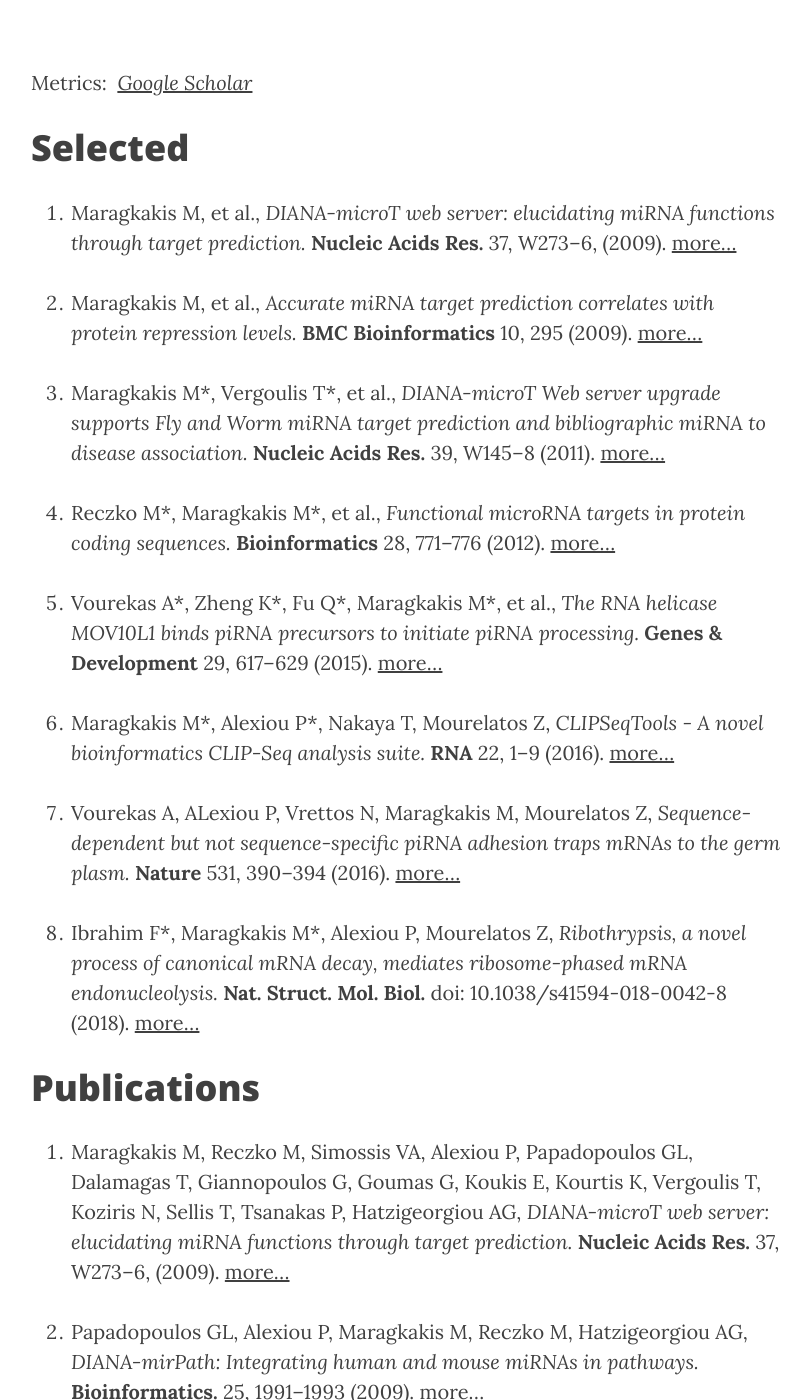
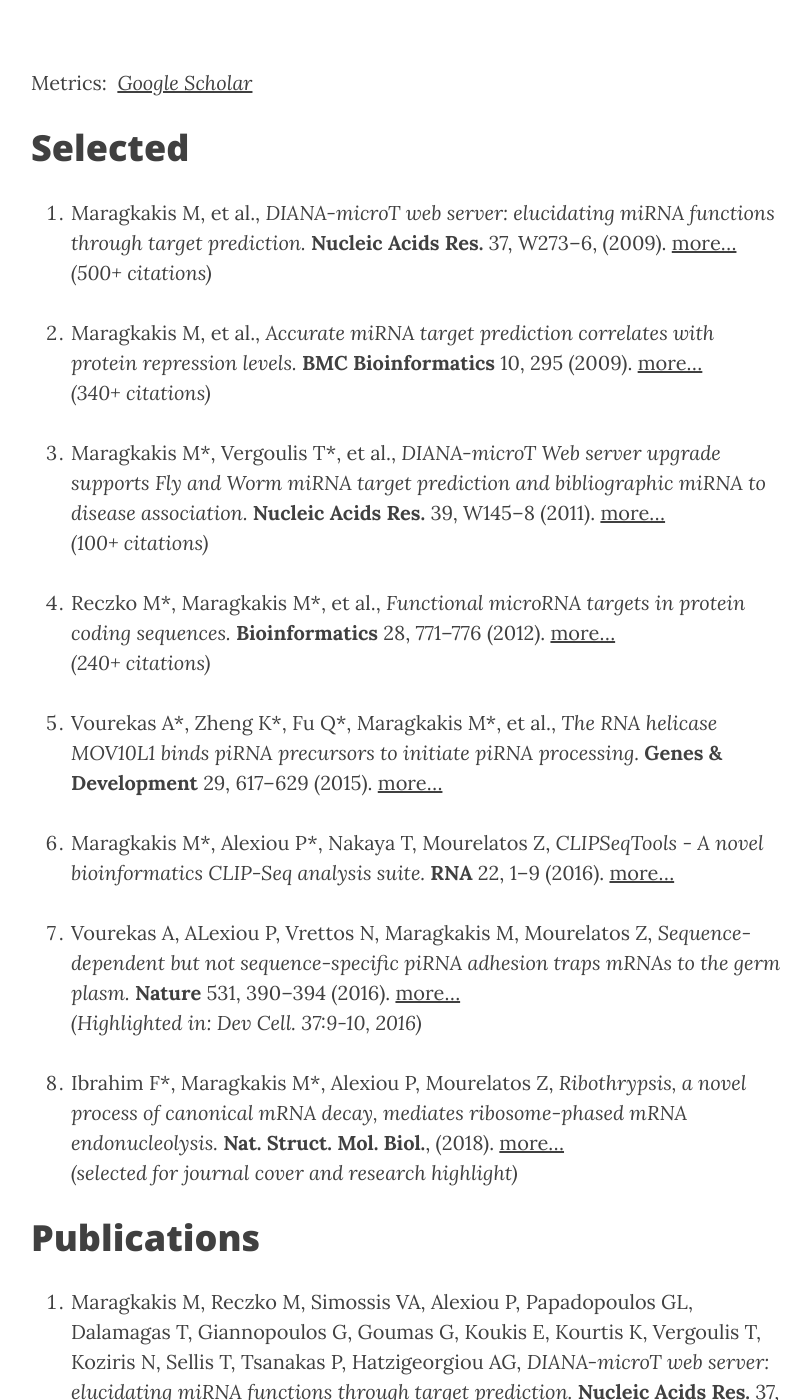
Before and after one commit to mnsmar/mnsmar.github.io, a Jekyll site: the page built from publications/index.markdown, in a window 1280 px wide and 1400 px high, scrolled down 468 px. Shown: the whole window, without its empty margins (234-1045 px from the left). Built offline with Jekyll 4.4.1, drawn with Linux system fonts in a browser that asks for light colours; nearby versions of some CDN libraries.

Commit message:
publications: update

```diff
--- a/publications/index.markdown
+++ b/publications/index.markdown
@@ -13,20 +13,24 @@ Metrics: &nbsp;*[Google Scholar](https://scholar.google.com/citations?user=F3yZj
 1.  Maragkakis M, et al., *DIANA-microT web server: elucidating miRNA
 functions through target prediction.* **Nucleic Acids Res.** 37, W273–6,
 (2009).
-[more...](http://nar.oxfordjournals.org/content/37/suppl_2/W273.abstract)
+[more...](http://nar.oxfordjournals.org/content/37/suppl_2/W273.abstract)<br/>
+*(500+ citations)*
 
 1.  Maragkakis M, et al., *Accurate miRNA target prediction correlates with
 protein repression levels.* **BMC Bioinformatics** 10, 295 (2009).
-[more...](http://bmcbioinformatics.biomedcentral.com/articles/10.1186/1471-2105-10-295)
+[more...](http://bmcbioinformatics.biomedcentral.com/articles/10.1186/1471-2105-10-295)<br/>
+*(340+ citations)*
 
 1.  Maragkakis M\*, Vergoulis T\*, et al., *DIANA-microT Web server upgrade
 supports Fly and Worm miRNA target prediction and bibliographic miRNA to
 disease association.* **Nucleic Acids Res.** 39, W145–8 (2011).
-[more...](http://nar.oxfordjournals.org/content/39/suppl_2/W145.abstract)
+[more...](http://nar.oxfordjournals.org/content/39/suppl_2/W145.abstract)<br/>
+*(100+ citations)*
 
 1.  Reczko M\*, Maragkakis M\*, et al., *Functional microRNA targets in
 protein coding sequences.* **Bioinformatics** 28, 771–776 (2012).
-[more...](http://bioinformatics.oxfordjournals.org/content/28/6/771.abstract)
+[more...](http://bioinformatics.oxfordjournals.org/content/28/6/771.abstract)<br/>
+*(240+ citations)*
 
 1.  Vourekas A\*, Zheng K\*, Fu Q\*, Maragkakis M\*, et al., *The RNA helicase
 MOV10L1 binds piRNA precursors to initiate piRNA processing.* **Genes &
@@ -40,13 +44,14 @@ novel bioinformatics CLIP-Seq analysis suite.* **RNA** 22, 1–9 (2016).
 1.  Vourekas A, ALexiou P, Vrettos N, Maragkakis M, Mourelatos Z,
 *Sequence-dependent but not sequence-specific piRNA adhesion traps mRNAs to
 the germ plasm.* **Nature** 531, 390–394 (2016).
-[more...](http://www.nature.com/nature/journal/v531/n7594/full/nature17150.html)
+[more...](http://www.nature.com/nature/journal/v531/n7594/full/nature17150.html)<br/>
+*(Highlighted in: Dev Cell. 37:9-10, 2016)*
 
-1. Ibrahim F\*, Maragkakis M\*, Alexiou P, Mourelatos Z, *Ribothrypsis, a
-novel process of canonical mRNA decay, mediates ribosome-phased mRNA
-endonucleolysis.* **Nat. Struct. Mol. Biol.** doi: 10.1038/s41594-018-0042-8
-(2018).
-[more...](http://rdcu.be/IC30)
+1. Ibrahim F\*, Maragkakis M\*, Alexiou P, Mourelatos Z, *Ribothrypsis, a novel
+process of canonical mRNA decay, mediates ribosome-phased mRNA
+endonucleolysis.* **Nat. Struct. Mol. Biol.**, (2018).
+[more...](http://rdcu.be/IC30)<br/>
+*(selected for journal cover and research highlight)*
 
 # Publications
 1.  Maragkakis M, Reczko M, Simossis VA, Alexiou P, Papadopoulos GL, Dalamagas
```
